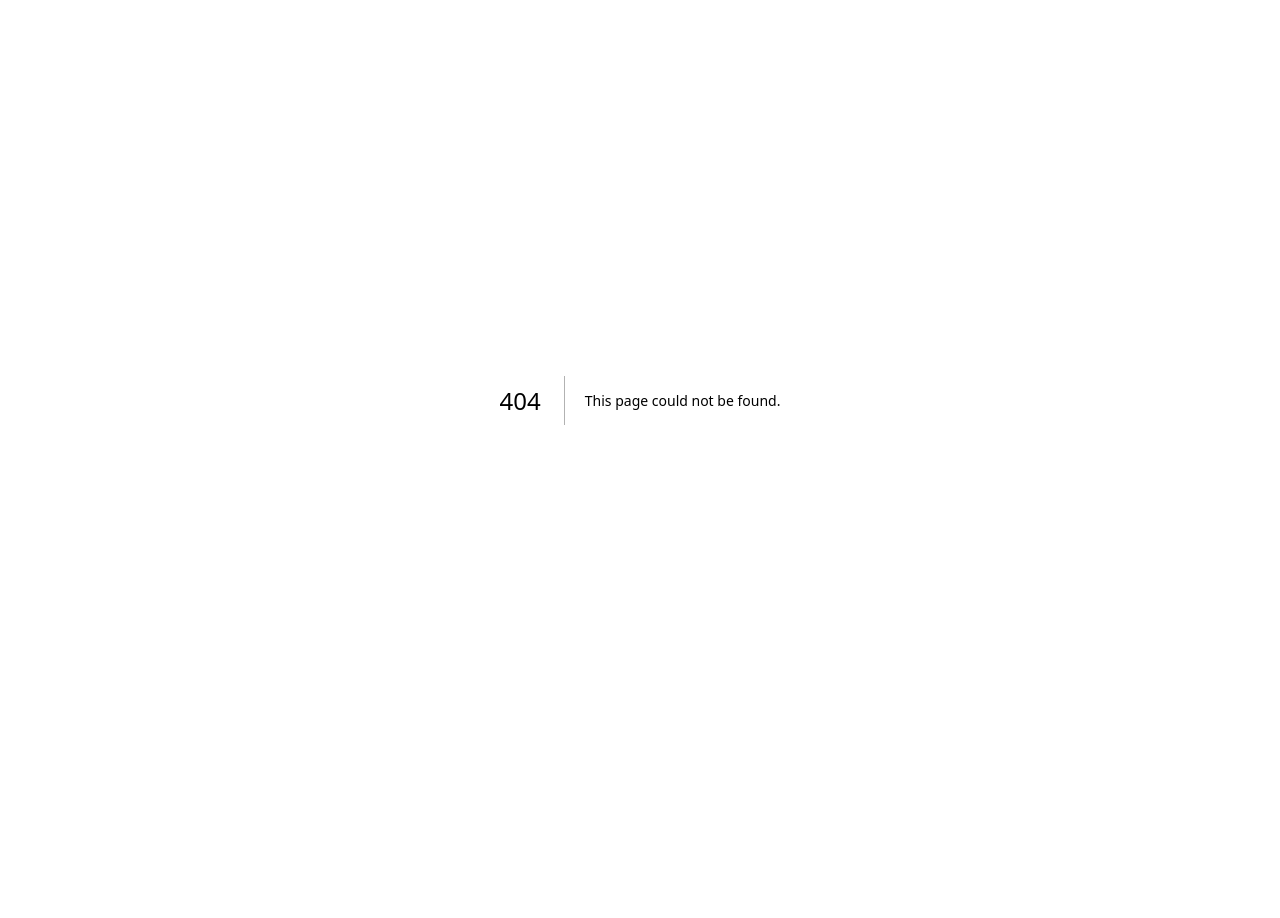
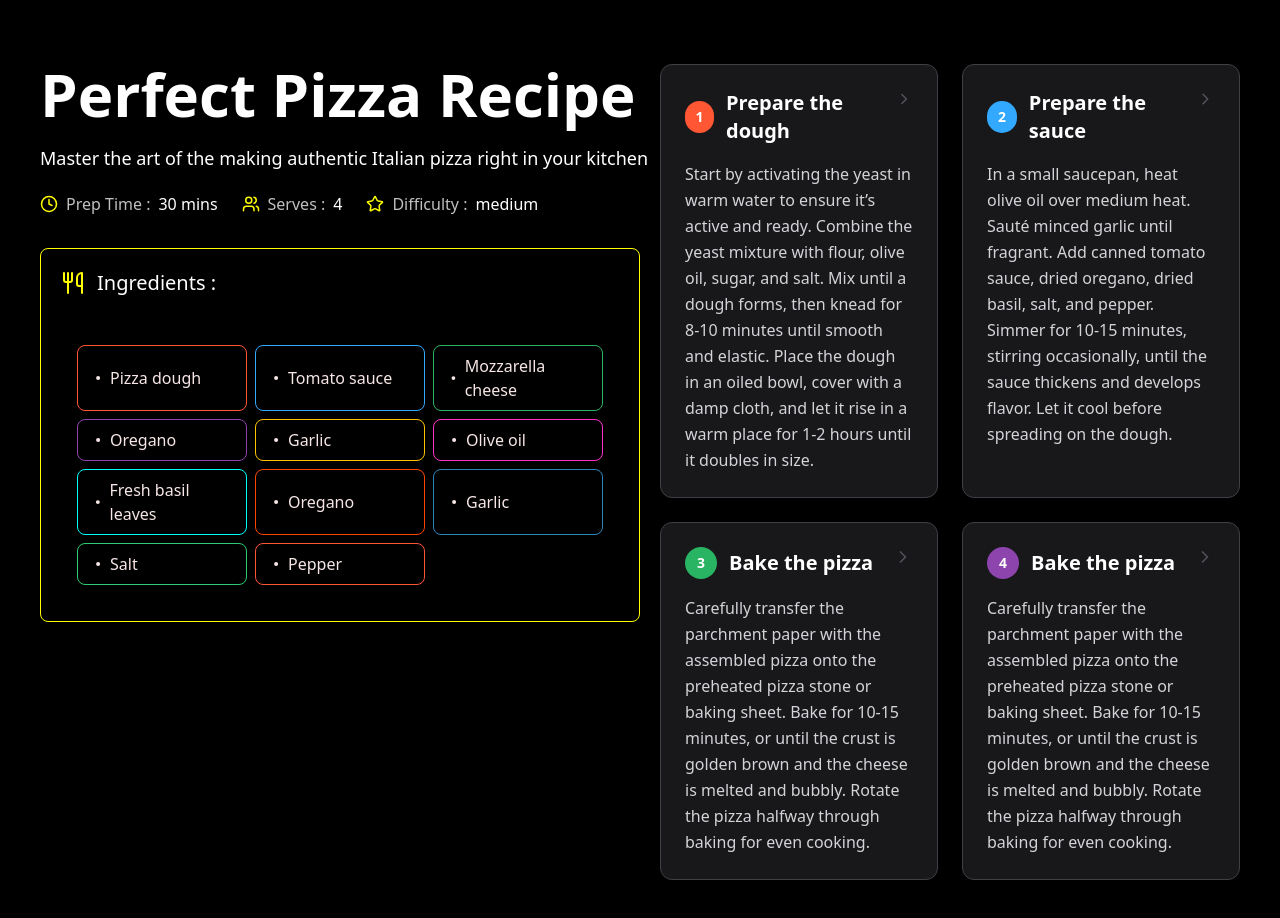
Before and after one commit to Mihirjataniya/food-photo-to-recipe, a Next.js app: page /recipe/1 in a window 1280 px wide. Before the commit this address had no page. Shown: the top 918 px of the page. Before the commit the page ends 800 px from the top, so only its background shows below. Built offline with nearby package versions, Linux system fonts and the light colour scheme; what @edgestore/react would draw is missing.

Commit message:
[ADDED] : RECIPE UI

```diff
--- /dev/null
+++ b/app/(main)/recipe/[recipename]/page.jsx
@@ -0,0 +1,157 @@
+'use client'
+import { ChevronRight, Clock, Dot, Group, Star, Users, Utensils } from 'lucide-react'
+import React from 'react'
+
+const page = () => {
+    const colorSchemes = [
+        { base: '#FF5733', hover: '#FF6F47', border: '#CC4626' }, // Orange-Red
+        { base: '#33A8FF', hover: '#5DBFFF', border: '#1F87CC' }, // Sky Blue
+        { base: '#28B463', hover: '#3CCF74', border: '#219352' }, // Lime Green
+        { base: '#8E44AD', hover: '#A569BD', border: '#6C3483' }, // Deep Purple
+        { base: '#FFC300', hover: '#FFD233', border: '#CC9C00' }, // Bright Yellow
+        { base: '#FF33CC', hover: '#FF66D9', border: '#CC299E' }, // Magenta
+        { base: '#00FFFF', hover: '#33FFFF', border: '#00CCCC' }, // Cyan
+        { base: '#FF4500', hover: '#FF6347', border: '#CC3700' }, // Burnt Orange
+        { base: '#2E86C1', hover: '#5DADE2', border: '#1F618D' }, // Steel Blue
+        { base: '#2ECC71', hover: '#58D68D', border: '#28A745' }, // Emerald Green
+    ];
+
+    const pizzaIngredients = [
+        "Pizza dough",
+        "Tomato sauce",
+        "Mozzarella cheese",
+        "Oregano",
+        "Garlic",
+        "Olive oil",
+        "Fresh basil leaves",
+        "Oregano",
+        "Garlic",
+        "Salt",
+        "Pepper",
+    ];
+    const pizzaRecipe = [
+        {
+            name: "Prepare the dough",
+            description: "Start by activating the yeast in warm water to ensure it’s active and ready. Combine the yeast mixture with flour, olive oil, sugar, and salt. Mix until a dough forms, then knead for 8-10 minutes until smooth and elastic. Place the dough in an oiled bowl, cover with a damp cloth, and let it rise in a warm place for 1-2 hours until it doubles in size."
+        },
+        {
+            name: "Prepare the sauce",
+            description: "In a small saucepan, heat olive oil over medium heat. Sauté minced garlic until fragrant. Add canned tomato sauce, dried oregano, dried basil, salt, and pepper. Simmer for 10-15 minutes, stirring occasionally, until the sauce thickens and develops flavor. Let it cool before spreading on the dough."
+        },
+        {
+            name: "Bake the pizza",
+            description: "Carefully transfer the parchment paper with the assembled pizza onto the preheated pizza stone or baking sheet. Bake for 10-15 minutes, or until the crust is golden brown and the cheese is melted and bubbly. Rotate the pizza halfway through baking for even cooking."
+        },
+        {
+            name: "Bake the pizza",
+            description: "Carefully transfer the parchment paper with the assembled pizza onto the preheated pizza stone or baking sheet. Bake for 10-15 minutes, or until the crust is golden brown and the cheese is melted and bubbly. Rotate the pizza halfway through baking for even cooking."
+        },
+
+    ];
+
+
+    return (
+        <div className='bg-black md:min-h-screen w-full text-white flex flex-col overflow-hidden gap-6 md:gap-0 md:flex-row px-4 md:px-10 py-16'>
+            <div className='h-full md:min-w-[620px] flex flex-col justify-center gap-3 '>
+                <h1 className='text-5xl md:text-6xl font-bold '>Perfect Pizza Recipe</h1>
+                <p className='my-2  md:text-lg font-medium'>Master the art of the  making authentic Italian pizza right in your kitchen</p>
+                <div className='flex gap-6 flex-col md:flex-row items-center '>
+                    <div className='flex items-center gap-2 text-base'>
+                        <Clock className='text-[#ff0]' size={18} />
+                        <p className='text-[#c0c0c0]'>Prep Time : </p>
+                        <p className='text-white'>30 mins</p>
+                    </div>
+                    <div className='flex items-center gap-2 text-base'>
+                        <Users className='text-[#ff0]' size={18} />
+                        <p className='text-[#c0c0c0]'>Serves : </p>
+                        <p className='text-white'>4</p>
+                    </div>
+                    <div className='flex items-center gap-2 text-base'>
+                        <Star className='text-[#ff0]' size={18} />
+                        <p className='text-[#c0c0c0]'>Difficulty : </p>
+                        <p className='text-white'>medium</p>
+                    </div>
+                </div>
+                <div className='md:max-w-[600px] border border-[#ff0] rounded-lg p-5 my-5 overflow-auto'>
+                    <p className='text-xl flex items-center gap-3'><Utensils className='text-[#ff0]' />  Ingredients : </p>
+                    <div
+                        className="mt-8 grid gap-2 p-4"
+                        style={{
+                            gridTemplateColumns: 'repeat(auto-fit, minmax(min(150px, 100%), 1fr))'
+                        }}
+                    >
+                        {pizzaIngredients.map((item, index) => {
+                            const colorScheme = colorSchemes[index % colorSchemes.length];
+                            return (
+                                <div
+                                    style={{
+                                        borderWidth: '1px',
+                                        borderStyle: 'solid',
+                                        borderColor: colorScheme.base
+                                    }} className={`bg-opacity-70 text-[#f7e6e6] bg-blend-saturation backdrop-blur-2xl p-2 rounded-lg shadow-lg flex items-center`} key={index}> <Dot /> {item}</div>
+                            )
+                        })}
+                    </div>
+                </div>
+            </div>
+            <div className="h-full grid md:grid-cols-2 gap-6 p-6 md:p-0 overflow-auto bg-black">
+                {pizzaRecipe.map((item, index) => {
+                    const colorScheme = colorSchemes[index % colorSchemes.length];
+
+                    return (
+                        <div
+                            key={index}
+                            className="relative group rounded-xl shadow-xl p-6 backdrop-blur-lg transition-all duration-300"
+                            style={{
+                                backgroundColor: '#18181B',
+                                borderWidth: '1px',
+                                borderColor: '#3F3F46',
+                            }}
+                        >
+                            <div className="flex items-start justify-between">
+                                <div className="flex items-center space-x-3">
+                                    <span
+                                        className="flex items-center justify-center w-8 h-8 rounded-full text-white font-semibold text-sm"
+                                        style={{ backgroundColor: colorScheme.base }}
+                                    >
+                                        {index + 1}
+                                    </span>
+                                    <h2
+                                        className="text-xl font-bold text-white transition-colors duration-300"
+                                        style={{
+                                            '--hover-color': colorScheme.hover,
+                                        }}
+                                    >
+                                        {item.name}
+                                    </h2>
+                                </div>
+                                <ChevronRight
+                                    className="w-5 h-5 transition-colors duration-300"
+                                    style={{
+                                        color: '#52525B',
+                                        '--hover-color': colorScheme.hover,
+                                    }}
+                                />
+                            </div>
+
+                            <p className="mt-4 leading-relaxed" style={{ color: '#D4D4D8' }}>
+                                {item.description}
+                            </p>
+
+                            <div
+                                className="absolute inset-0 rounded-xl opacity-0 transition-opacity duration-300 pointer-events-none group-hover:opacity-100"
+                                style={{
+                                    borderWidth: '1px',
+                                    borderStyle: 'solid',
+                                    borderColor: colorScheme.base
+                                }}
+                            />
+                        </div>
+                    );
+                })}
+            </div>
+        </div>
+    )
+}
+
+export default page
--- a/app/(main)/upload/page.jsx
+++ b/app/(main)/upload/page.jsx
@@ -5,7 +5,7 @@ import axios from 'axios';
 import { Camera, Upload } from 'lucide-react';
 import React, { useState } from 'react';
 
-const App = () => {
+const page = () => {
   const [loading, setLoading] = useState(0);
   const [isDragging, setIsDragging] = useState(false);
   const [file, setFile] = useState(null);
@@ -91,6 +91,7 @@ const App = () => {
   const closePopUp = () => {
     setData([])
   }
+
   return (
     <div className="bg-black min-h-screen h-full flex flex-col items-center justify-center w-full">
       {data.length>0 && <DishPopup data={data} closePopUP={closePopUp} />}
@@ -153,4 +154,4 @@ const App = () => {
   );
 };
 
-export default App;
+export default page;
```
